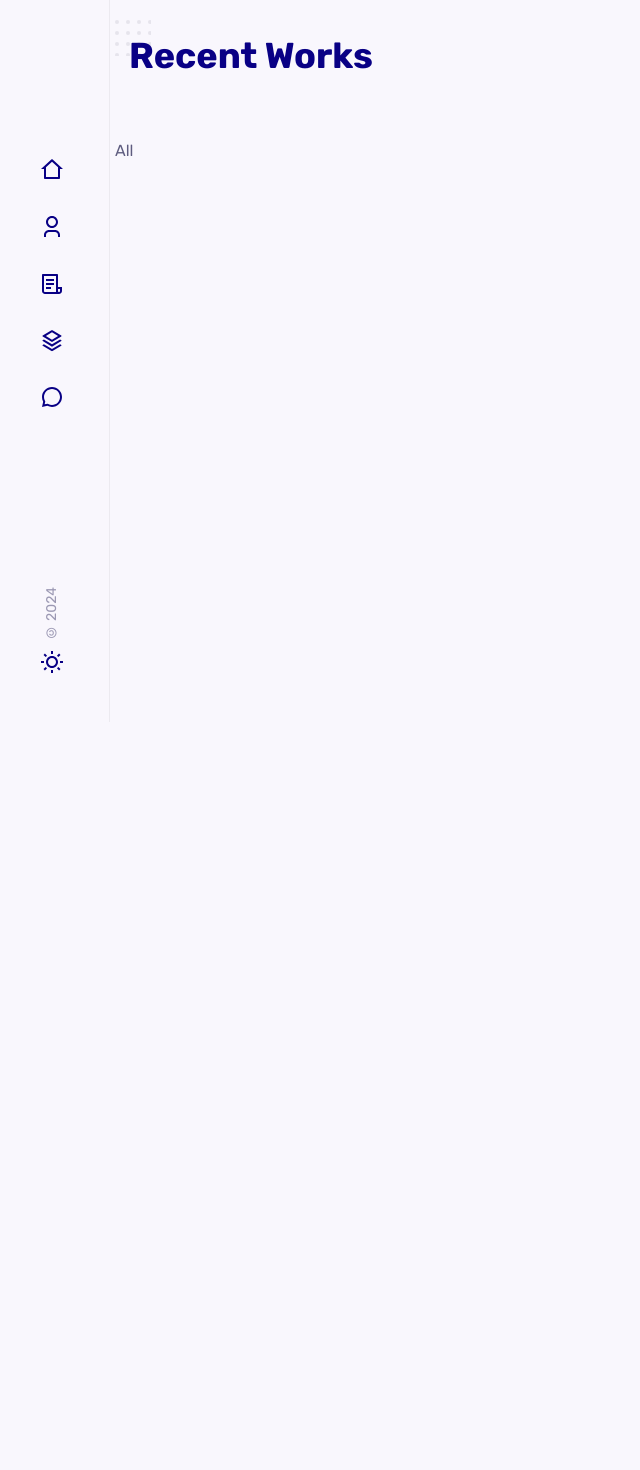
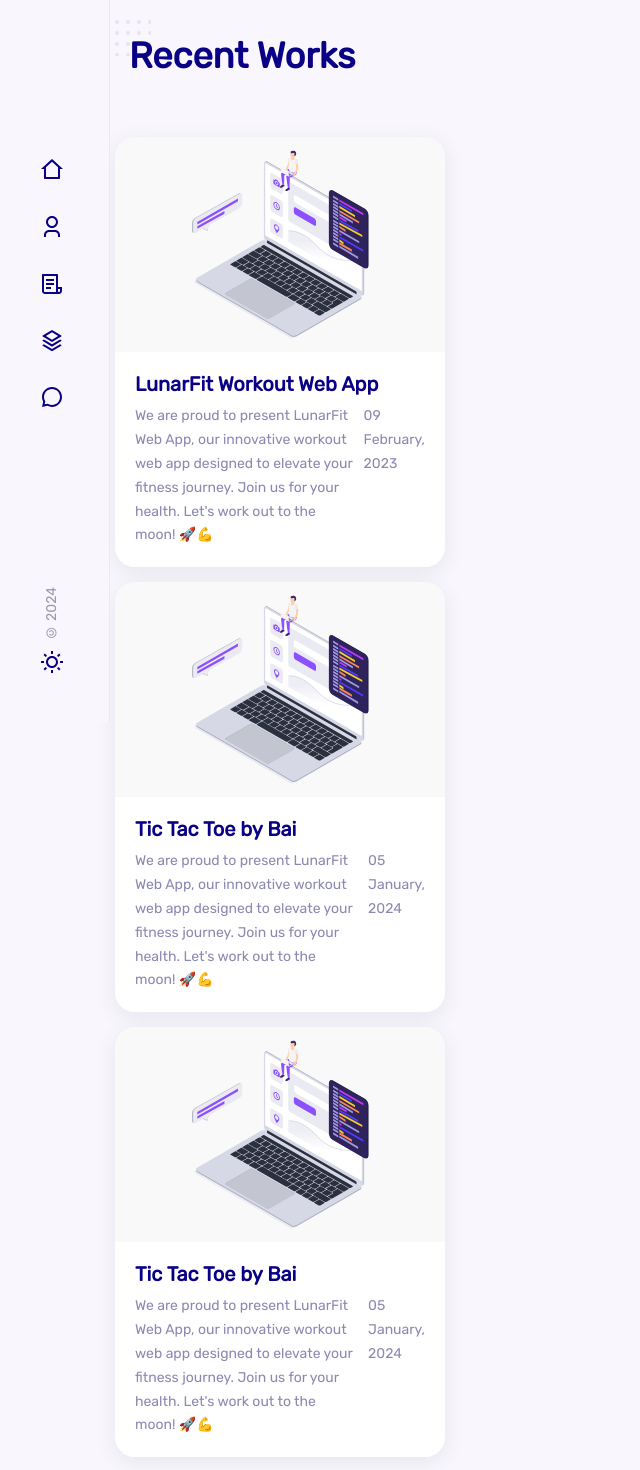
Before and after one commit to BFSupavida/supavida_portfolio, a React (Vite) app: page /project in a window 1280 px wide. Shown: the part 78-1548 px from the top of the page, without its empty margins (0-640 px from the left). Before the commit the page ends 800 px from the top, so only its background shows below. Built offline with nearby package versions, Linux system fonts and the light colour scheme.

Commit message:
add project

```diff
--- a/src/components/project/Project.jsx
+++ b/src/components/project/Project.jsx
@@ -1,19 +1,79 @@
 import React from "react";
 import { Sidebar } from "../sidebar/Sidebar";
+import image1 from "../../assets/blog-1.svg"
+import "./project.css"
 
 export const Project = () => {
   return (
-    <section className="work container section" id="work">
-        <Sidebar />
-      <h2 className="section__title">Recent Works</h2>
-      <div className="work__filters">
-        <span className="work__item">All</span>
-        <span className="work__item"></span>
-        <span className="work__item"></span>
-        <span className="work__item"></span>
-        <span className="work__item"></span>
+    <section className="blog container section" id="blog">
+      <Sidebar />
+      <h2 className="section__title flex-container" >Recent Works</h2>
+      {/* project 1 */}
+      <div className="blog__container grid ">
+        <div className="blog__card">
+          <div className="blog__thumb">
+            {/* <a href="#">
+              <span className="blog__category">Example</span>
+            </a> */}
+            <a href="#">
+              <img src={image1} alt="" className="blog__img" />
+            </a>
+          </div>
+          <div className="blog__details">
+            <h3 className="blog__title">LunarFit Workout Web App</h3>
+            <div className="blog__meta">
+              <p >We are proud to present LunarFit Web App,
+                our innovative workout web app designed to elevate your fitness journey.
+                Join us for your health. Let's work out to the moon! 🚀💪</p>
+              <span>09 February, 2023</span>
+            </div>
+          </div>
+        </div>
       </div>
-
+      {/* project 2 */}
+      <div className="blog__container grid">
+        <div className="blog__card">
+          <div className="blog__thumb">
+            {/* <a href="#">
+              <span className="blog__category">Example</span>
+            </a> */}
+            <a href="#">
+              <img src={image1} alt="" className="blog__img" />
+            </a>
+          </div>
+          <div className="blog__details">
+            <h3 className="blog__title">Tic Tac Toe by Bai</h3>
+            <div className="blog__meta">
+              <p >We are proud to present LunarFit Web App,
+                our innovative workout web app designed to elevate your fitness journey.
+                Join us for your health. Let's work out to the moon! 🚀💪</p>
+              <span>05 January, 2024</span>
+            </div>
+          </div>
+        </div>
+      </div>
+      {/* project 3 */}
+      <div className="blog__container grid">
+        <div className="blog__card">
+          <div className="blog__thumb">
+            {/* <a href="#">
+              <span className="blog__category">Example</span>
+            </a> */}
+            <a href="#">
+              <img src={image1} alt="" className="blog__img" />
+            </a>
+          </div>
+          <div className="blog__details">
+            <h3 className="blog__title">Tic Tac Toe by Bai</h3>
+            <div className="blog__meta">
+              <p >We are proud to present LunarFit Web App,
+                our innovative workout web app designed to elevate your fitness journey.
+                Join us for your health. Let's work out to the moon! 🚀💪</p>
+              <span>05 January, 2024</span>
+            </div>
+          </div>
+        </div>
+      </div>
       <div className="work__container grid"></div>
     </section>
   );
--- a/src/components/project/project.css
+++ b/src/components/project/project.css
@@ -0,0 +1,89 @@
+.grid {
+  display: grid;
+  grid-template-columns: repeat(auto-fill, minmax(300px, 3fr));
+  gap: 20px; /* Adjust the gap based on your design preference */
+}
+
+.blog__container {
+  grid-template-columns: repeat(3, 1fr);
+  column-gap: 1.875rem;
+  margin-bottom: 15px;
+  flex-direction: row;
+}
+
+.blog__card {
+  box-shadow: var(--shadow);
+  border-radius: var(--border-radius);
+  overflow: hidden;
+}
+
+.blog__thumb {
+  position: relative;
+  overflow: hidden;
+}
+
+.blog__img {
+  transform: scale(1);
+  transition: 0.3s;
+
+}
+
+.blog__thumb:hover .blog__img {
+  transform: scale(1.1);
+}
+
+.blog__category {
+  color: #fff;
+  background-color: var(--first-color);
+  border-bottom-left-radius: 0.9375rem;
+  border-bottom-right-radius: 0.9375rem;
+  position: absolute;
+  top: 0;
+  left: 1.25rem;
+  font-size: var(--small-font-size);
+  display: inline-block;
+  padding: 0.125rem 0.5rem;
+  transition: 0.3s;
+  z-index: 1;
+}
+
+.blog__details {
+  background-color: var(--container-color);
+  padding: 1.25rem;
+}
+
+.blog__title {
+  font-size: var(--h3-font-size);
+  margin-bottom: 0.5rem;
+}
+
+.blog__meta {
+  display: flex;
+  column-gap: 0.6rem;
+  font-size: var(--small-font-size);
+  color: #8b88b1;
+}
+
+.blog__dot {
+  font-weight: var(--font-bold);
+}
+
+@media screen and (max-width: 1024px) {
+  .blog__container {
+    grid-template-columns: repeat(2, 330px);
+    justify-content: center;
+    gap: 1.875rem;
+  }
+}
+
+@media screen and (max-width: 768px) {
+  .blog__container {
+    grid-template-columns: 310px;
+  }
+}
+
+@media screen and (max-width: 350px) {
+  .blog__container {
+    grid-template-columns: 1fr;
+  }
+}
--- a/src/index.css
+++ b/src/index.css
@@ -1,5 +1,7 @@
-/*Google Fonts*/
-@import url("https://fonts.googleapis.com/css2?family=Rubik:wght@400;500;600;700&display=swap");
+/* Google Fonts*/
+@import url('https://fonts.googleapis.com/css2?family=Rubik&display=swap');
+
+
 
 /*Variables CSS*/
 :root {
@@ -9,6 +11,7 @@
   --text-color: hsl(244, 16%, 43%);
   --body-color: hsl(258, 60%, 98%);
   --container-color: #fff;
+  --border-color: rgba(0, 0, 0, 0.05);
 
   /*Font and typo*/
   --body-font: "Rubik", san-serif;
```
Also changed, not shown: index.html (line endings or trailing spaces).
